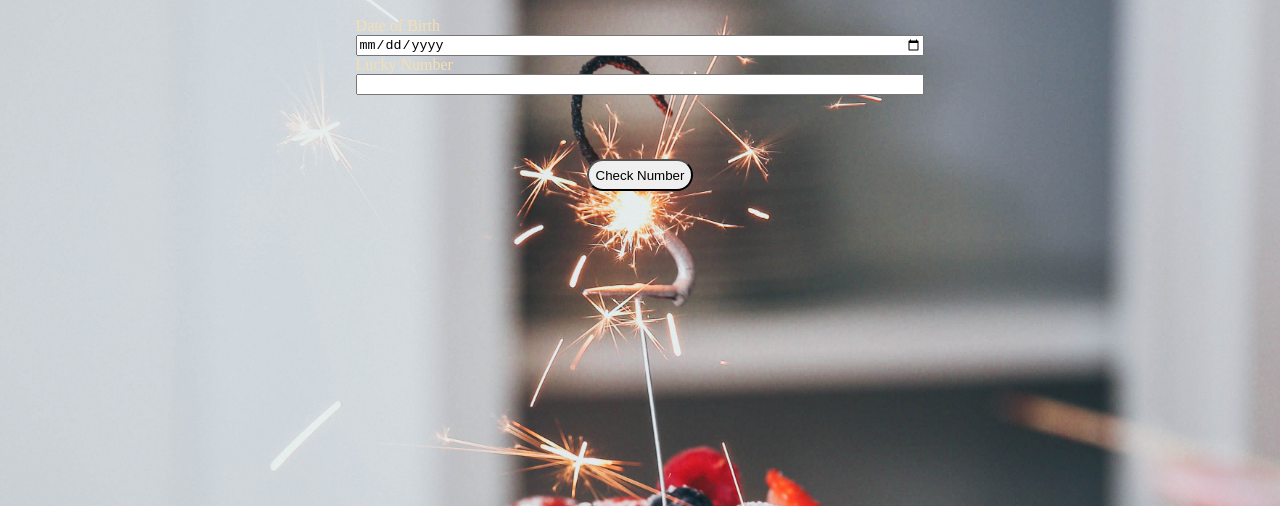
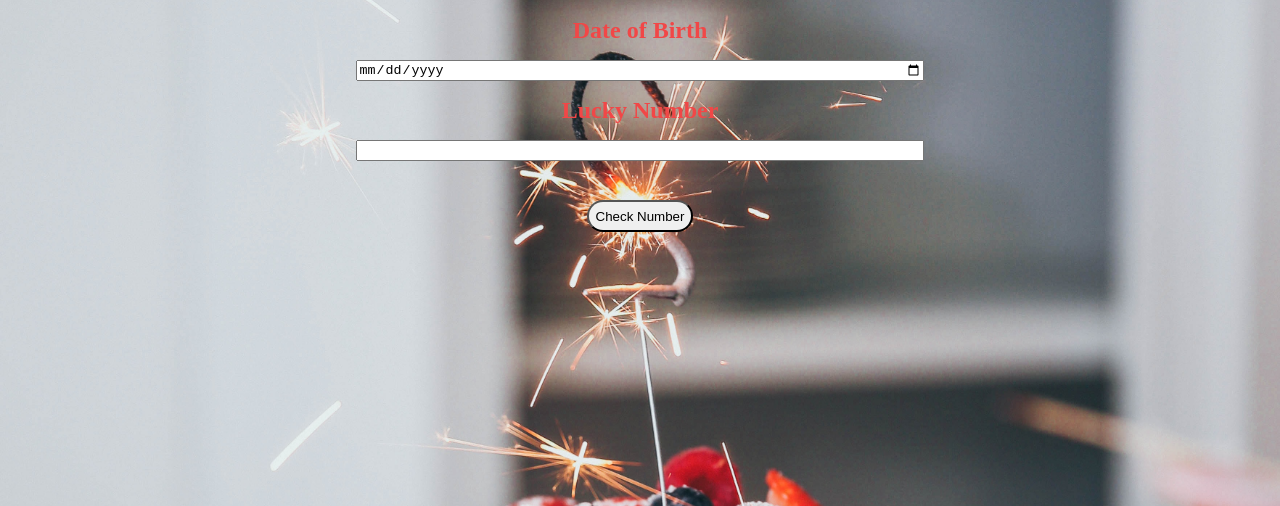
Before and after one commit to beastsunny/Is-your-birthday-lucky, a plain HTML site: page index.html in a window 1280 px wide. Shown: the part 294-800 px from the top of the page. Drawn offline with Linux system fonts and the light colour scheme.

Commit message:
Change : Styling updated

```diff
--- a/style.css
+++ b/style.css
@@ -19,6 +19,23 @@
                                                                                                 h2 {
                                                                                                     text-align: center;
                                                                                                     padding: 0.5rem;
+                                                                                                }
+
+                                                                                                label {
+                                                                                                    font-size: x-large;
+                                                                                                    font-weight: 800;
+                                                                                                    color: rgb(241, 71, 71);
+                                                                                                    text-align: center;
+                                                                                                }
+
+                                                                                                #date-of-birth {
+                                                                                                    margin-top: 2vh;
+                                                                                                    margin-bottom: 2vh;
+                                                                                                }
+
+                                                                                                #lucky-number {
+                                                                                                    margin-top: 2vh;
+                                                                                                    margin-bottom: 2vh;
                                                                                                 }
 
                                                                                                 #container {
```
Lines whose indentation alone changed are shown as unchanged.
